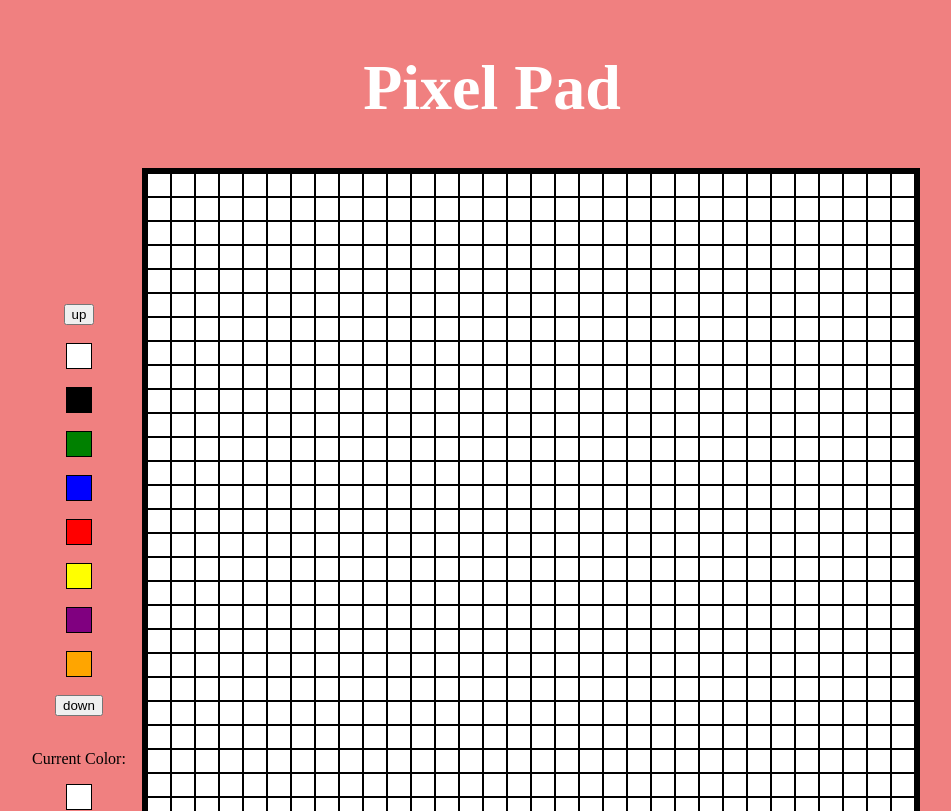
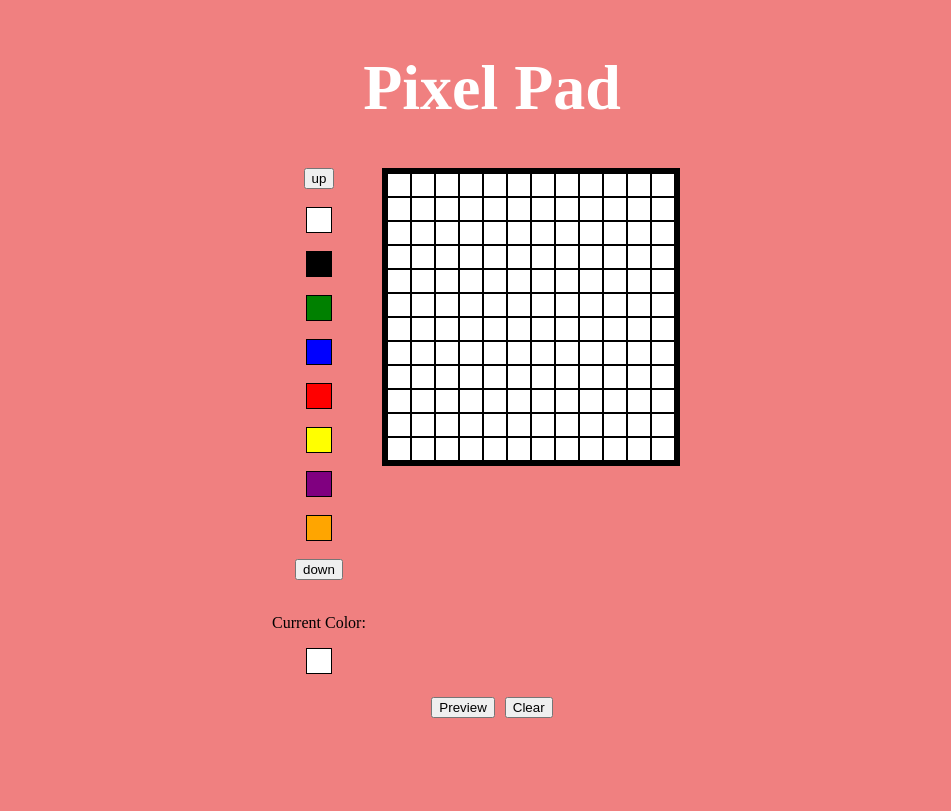
Before and after one commit to CoffeeEyes28/Pixel-Pad, a Next.js app in the folder pixel-pad/: page / in a window 1280 px wide. Shown: the top 811 px of the page, without its empty margins (148-1099 px from the left). Built offline with nearby package versions, Linux system fonts and the light colour scheme.

Commit message:
changed grid to 12 x 12 and fixed height of border

```diff
--- a/pixel-pad/src/components/Pad.js
+++ b/pixel-pad/src/components/Pad.js
@@ -1,7 +1,7 @@
 import { useEffect, useState } from "react";
 import styles from "../styles/Pad.module.css";
 const Pad = () => {
-  const gridSize = 32;
+  const gridSize = 12;
   const squares = Array(gridSize * gridSize).fill(null);
   const paletteOptions = ['default', 'bright']
   const paletteIndex = 0;
@@ -108,7 +108,7 @@ const Pad = () => {
           <div className={styles.box}>
             {squares.map((squares, index) => (
               <div
-                key={index}
+                key={`square-${index}`}
                 className={styles.square}
                 id={`square-${index}`}
                 onClick={() => handleClick(index)}
--- a/pixel-pad/src/styles/Pad.module.css
+++ b/pixel-pad/src/styles/Pad.module.css
@@ -19,8 +19,10 @@ margin-left: 1rem;
 margin-right: 2rem;
 border: 5px solid black;
 display: grid;
-grid-template-columns: repeat(32, 24px);
-grid-template-rows: repeat(32, 24px);
+grid-template-columns: repeat(12, 24px);
+grid-template-rows: repeat(12, 24px);
+height: max-content;
+
 
 
 }
@@ -30,6 +32,7 @@ grid-template-rows: repeat(32, 24px);
 .square{
     background-color: white;
     border: 1px solid black;
+
 }
 
 .square:hover{
```
